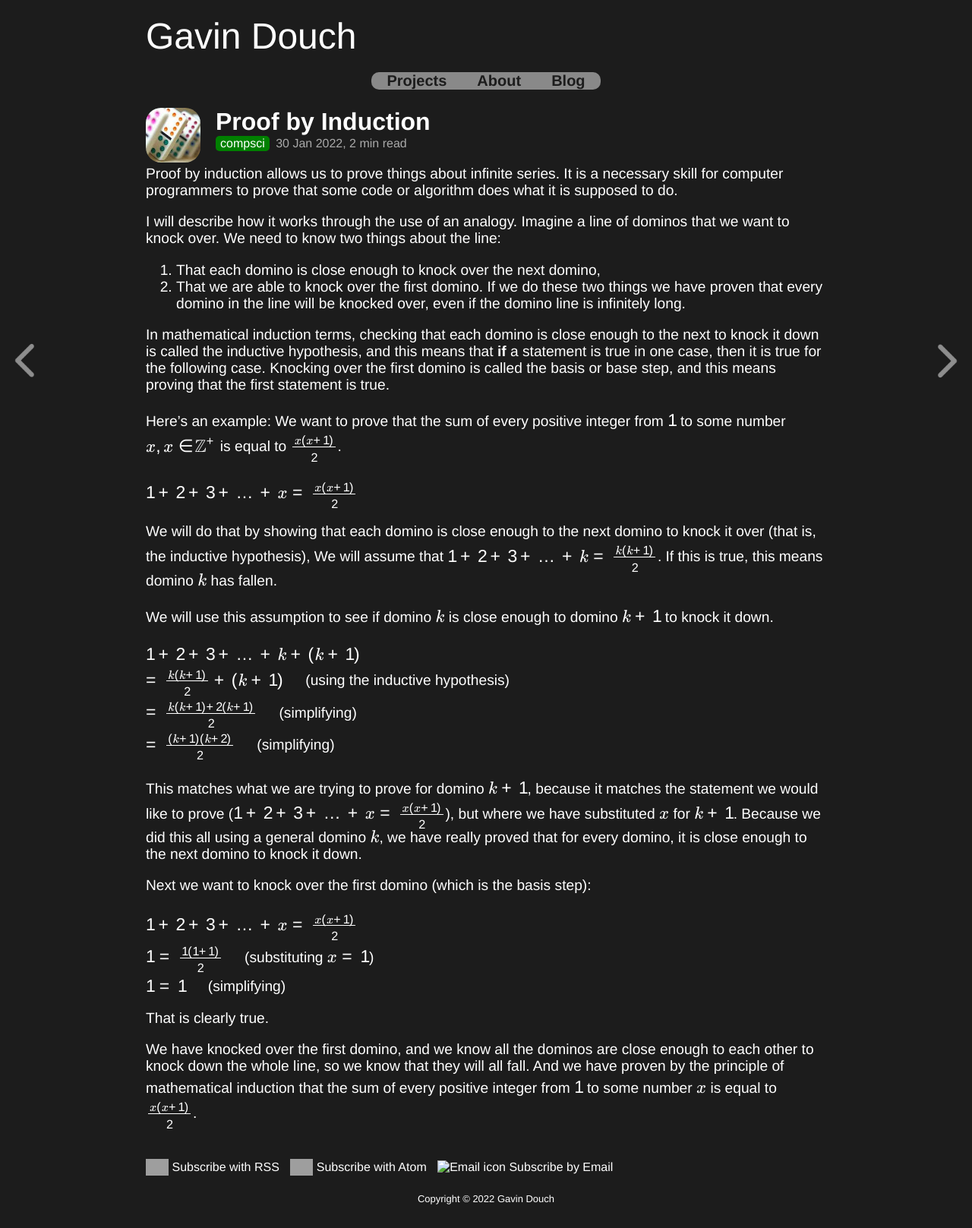
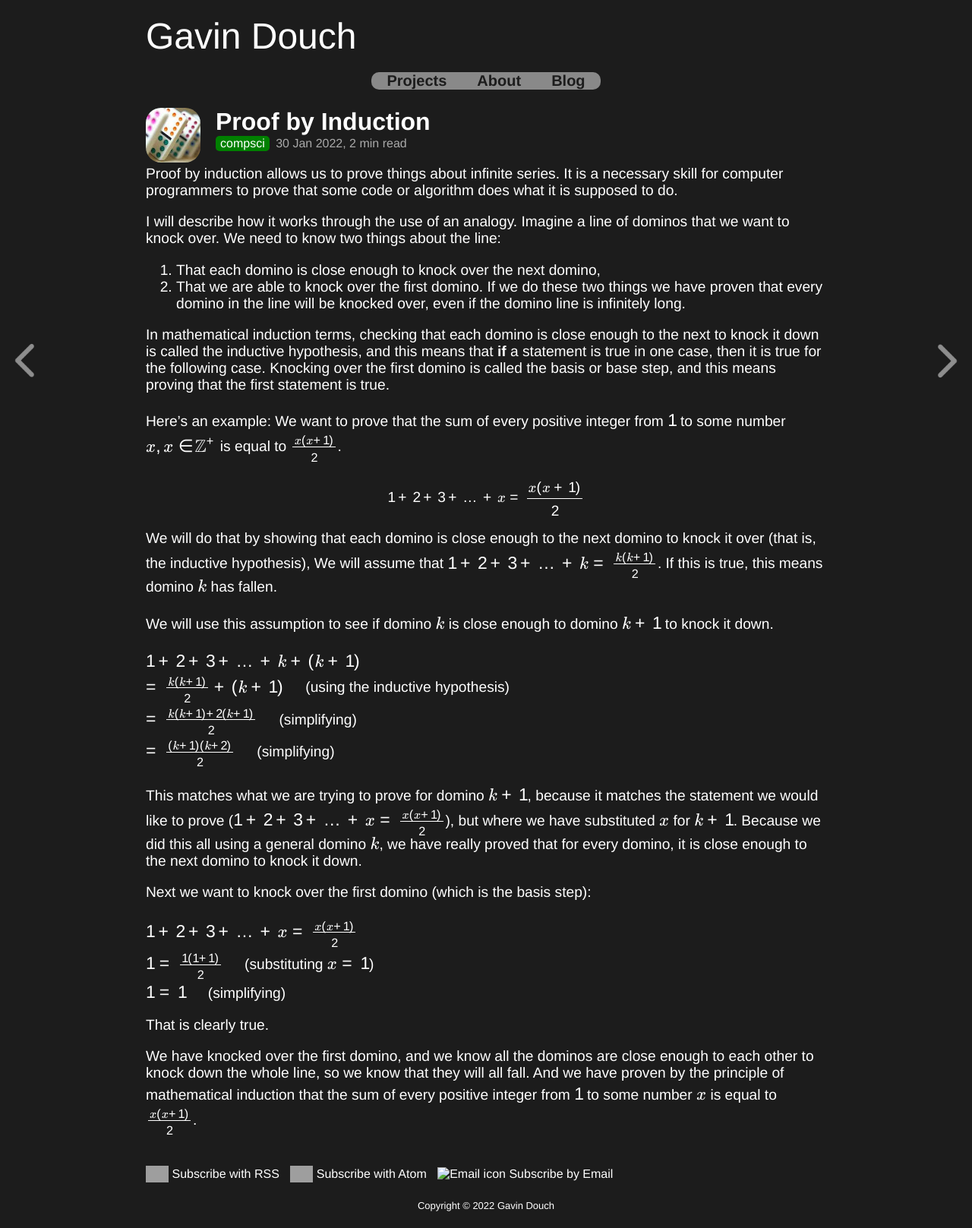
Before and after one commit to Coedice/website, a Jekyll site: the page built from _posts/2022-01-30-induction.md, in a window 1280 px wide. Shown: the whole page at 76% size. Built offline with Jekyll 4.4.1, drawn with Linux system fonts in a browser that asks for light colours; formulas are drawn with MathJax 3; comment, search, counter and statistics services are not loaded; grey boxes are pictures that could not be loaded.

Commit message:
Update MathJax CDN reference
- Reformat Kramdown maths syntax to "$$"
- Rename MathJax include

```diff
--- /dev/null
+++ b/_includes/mathjax.html
@@ -0,0 +1,2 @@
+<script src="https://polyfill.io/v3/polyfill.min.js?features=es6"></script>
+<script id="MathJax-script" async src="https://cdn.jsdelivr.net/npm/mathjax@3/es5/tex-mml-chtml.js"></script>
--- a/_includes/mathjax_support.html
+++ /dev/null
@@ -1,2 +0,0 @@
-<script type="text/x-mathjax-config">MathJax.Hub.Config({TeX:{equationNumbers:{autoNumber:"AMS"}},tex2jax:{inlineMath:[['$','$']],displayMath:[['$$','$$']],processEscapes:true}});MathJax.Hub.Register.MessageHook("Math Processing Error",function(message){alert("Math Processing Error: "+message[1])});MathJax.Hub.Register.MessageHook("TeX Jax - parse error",function(message){alert("Math Processing Error: "+message[1])});</script>
-<script async src="https://cdn.mathjax.org/mathjax/latest/MathJax.js?config=TeX-MML-AM_CHTML"></script>
--- a/_layouts/default.html
+++ b/_layouts/default.html
@@ -30,7 +30,7 @@
 
 		<!-- JavaScript -->
 		{% if page.use_math %}
-			{% include mathjax_support.html %}
+			{% include mathjax.html %}
 		{% endif %}
 		{% for scriptFileName in page.scripts %}
 			<script src="{{ '/assets/scripts/' | append: scriptFileName | relative_url }}"></script>
--- a/_posts/2022-01-30-induction.md
+++ b/_posts/2022-01-30-induction.md
@@ -17,30 +17,30 @@
 Knocking over the first domino is called the basis or base step, and this means proving that the first statement is true.
 
 Here’s an example:
-We want to prove that the sum of every positive integer from $1$ to some number $x, x \in \mathbb{Z}^{+}$ is equal to $\frac{x(x+1)}{2}$.
+We want to prove that the sum of every positive integer from $$1$$ to some number $$x, x \in \mathbb{Z}^{+}$$ is equal to $$\frac{x(x+1)}{2}$$.
 
-$1 + 2 + 3 + \ldots + x = \frac{x(x+1)}{2}$
+$$1 + 2 + 3 + \ldots + x = \frac{x(x+1)}{2}$$
 
 We will do that by showing that each domino is close enough to the next domino to knock it over (that is, the inductive hypothesis),
-We will assume that $1 + 2 + 3 + \ldots + k = \frac{k(k+1)}{2}$. If this is true, this means domino $k$ has fallen.
+We will assume that $$1 + 2 + 3 + \ldots + k = \frac{k(k+1)}{2}$$. If this is true, this means domino $$k$$ has fallen.
 
-We will use this assumption to see if domino $k$ is close enough to domino $k + 1$ to knock it down.
+We will use this assumption to see if domino $$k$$ is close enough to domino $$k + 1$$ to knock it down.
 
-$1 + 2 + 3 + \ldots + k + (k + 1)$\
-$= \frac{k(k + 1)}{2} + (k + 1)\quad$ (using the inductive hypothesis)\
-$=\frac{k(k + 1) + 2(k + 1)}{2}\quad$ (simplifying)\
-$=\frac{(k + 1)(k + 2)}{2}\quad$ (simplifying)
+$$1 + 2 + 3 + \ldots + k + (k + 1)$$\
+$$= \frac{k(k + 1)}{2} + (k + 1)\quad$$ (using the inductive hypothesis)\
+$$=\frac{k(k + 1) + 2(k + 1)}{2}\quad$$ (simplifying)\
+$$=\frac{(k + 1)(k + 2)}{2}\quad$$ (simplifying)
 
-This matches what we are trying to prove for domino $k+1$, because it matches the statement we would like to prove ($1 + 2 + 3 + \ldots + x = \frac{x(x+1)}{2}$), but where we have substituted $x$ for $k+1$.
-Because we did this all using a general domino $k$, we have really proved that for every domino, it is close enough to the next domino to knock it down.
+This matches what we are trying to prove for domino $$k+1$$, because it matches the statement we would like to prove ($$1 + 2 + 3 + \ldots + x = \frac{x(x+1)}{2}$$), but where we have substituted $$x$$ for $$k+1$$.
+Because we did this all using a general domino $$k$$, we have really proved that for every domino, it is close enough to the next domino to knock it down.
 
 Next we want to knock over the first domino (which is the basis step):
 
-$1 + 2 + 3 + \ldots + x = \frac{x(x+1)}{2}$\
-$1 = \frac{1(1+1)}{2}\quad$ (substituting $x = 1$)\
-$1 = 1\quad$ (simplifying)
+$$1 + 2 + 3 + \ldots + x = \frac{x(x+1)}{2}$$\
+$$1 = \frac{1(1+1)}{2}\quad$$ (substituting $$x = 1$$)\
+$$1 = 1\quad$$ (simplifying)
 
 That is clearly true.
 
 We have knocked over the first domino, and we know all the dominos are close enough to each other to knock down the whole line, so we know that they will all fall.
-And we have proven by the principle of mathematical induction that the sum of every positive integer from $1$ to some number $x$ is equal to $\frac{x(x+1)}{2}$.
+And we have proven by the principle of mathematical induction that the sum of every positive integer from $$1$$ to some number $$x$$ is equal to $$\frac{x(x+1)}{2}$$.
```
Also changed, not shown: _posts/2022-01-30-colour-encoding-systems.md (+1 -1 lines), _posts/2022-03-09-study-hard-not-smart-with-studystreaks.md (+9 -9 lines).
